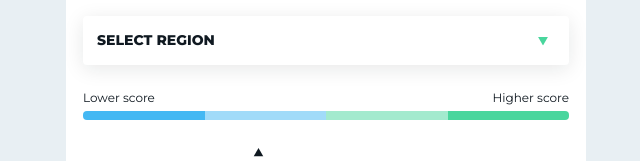
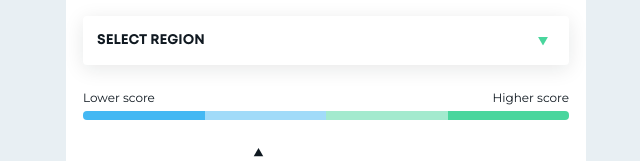
Before and after one commit to TypeAMedia/hospital_parking_report, a plain HTML site: page index.html in a window 1280 px wide. Shown: the part 251-412 px from the top of the page, 314-954 px from the left. Drawn offline with Linux system fonts and the light colour scheme.

Commit message:
font family updates

```diff
--- a/scripts/config.js
+++ b/scripts/config.js
@@ -7,6 +7,8 @@ const smallArrow = `<svg width="12" height="7" viewBox="0 0 12 7" fill="none" xm
 const triangleUp = `<svg width="11" height="9" viewBox="0 0 11 9" fill="none" xmlns="http://www.w3.org/2000/svg">
 <path d="M5.5 0L10.2631 8.25L0.73686 8.25L5.5 0Z" fill="#101921"/>
 </svg>`;
+
+
 
 function mainHeaderTemplate() {
   return fakePromise(`<div class="loc-header">
--- a/styles/main.css
+++ b/styles/main.css
@@ -228,7 +228,7 @@ body {
 
 .choices__inner .choices__item {
   font-weight: 800;
-  font-family: 'Montserrat';
+  font-family: 'Mont-bold';
   text-transform: uppercase;
 }
 
```
